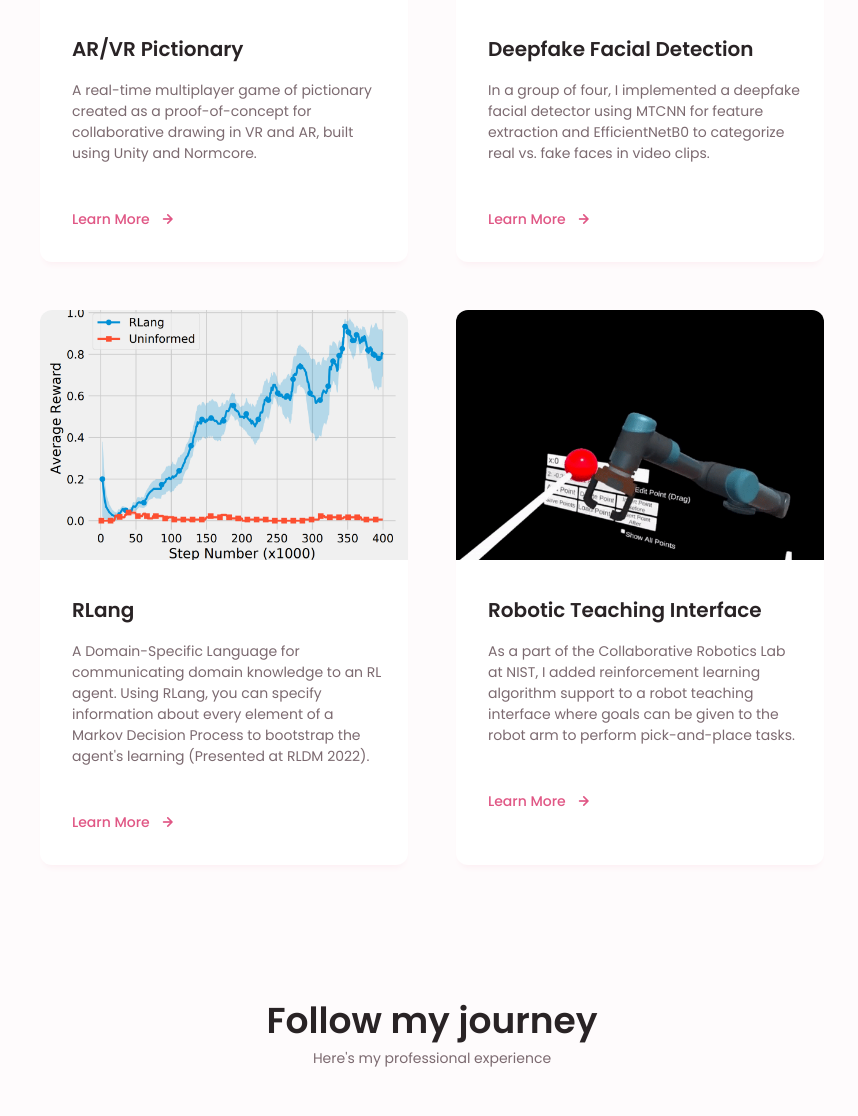
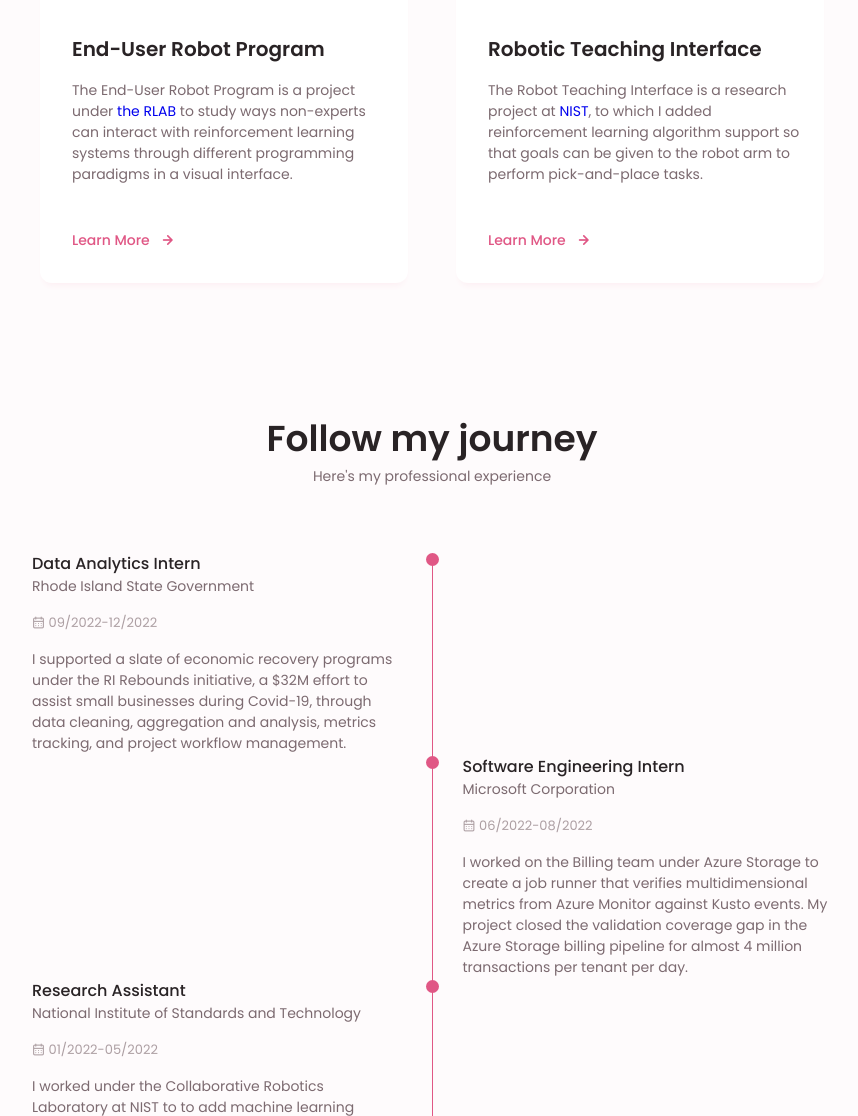
Before and after one commit to jennjwang/jennjwang.github.io, a PHP site: page / in a window 1280 px wide. Shown: the part 2404-3520 px from the top of the page, without its empty margins (208-1066 px from the left). Run offline with PHP 8.4, Linux system fonts and the light colour scheme; some libraries are stand-ins or nearby versions.

Commit message:
updated projects

```diff
--- a/assets/css/styles.css
+++ b/assets/css/styles.css
@@ -975,9 +975,9 @@ img {
     /* grid-template-columns: .5fr; */
   }
 
-  /* .project_img{
-      width: 320px;
-    } */
+  /* .project_img {
+    width: 320px;
+  } */
 
   .project_content {
     align-items: center;
--- a/index.html
+++ b/index.html
@@ -140,9 +140,9 @@
                     <img src="assets/img/about.jpg" alt="" class="about_img">
                     <div class="about_data">
                         <p class="about_description">
-                            My friends describe me in three words: curious, driven, and loud. The last one is definitely true — you'll hear my laughter roaring across the room before even meeting me (see a photo of me and Arati sharing a good chuckle XD)!
+                            My friends describe me in three words: curious, driven, and loud. The last one is definitely true — you'll hear my laughter roaring across the room before even meeting me (here's a photo of me and Arati sharing a good chuckle XD)!
                             <br></br>
-                            I describe myself as an optimist at heart and a cautionist by training. I believe technology offers new opportunities to tackle society's greatest challenges but only with the necessary guardrails to ensure safe and responsible use. This belief has guided my work, from exploring models for human-robot collaboration at NIST to researching policies that mitigate AI risks at OSTP.
+                            I describe myself as an optimist at heart and a cautionist by training. I believe technology presents opportunities to tackle society's greatest challenges but only with the necessary guardrails to ensure safe and responsible use. This belief has guided my work, from exploring models for human-robot collaboration at NIST to researching policies that mitigate AI risks at OSTP.
                         </p>
                         <div class="about_button">
                             <a download="" href="assets/pdf/jennifer_wang.pdf" class="button button--flex">
@@ -154,15 +154,15 @@
             </section>
 
             <section class="services section" id="projects">
-                <h2 class="section_title">Check out my work</h2>
-                <span class="section_subtitle">Here are some cool things I've done</span>
+                <h2 class="section_title">Check out my projects</h2>
+                <span class="section_subtitle">Here are some cool things I've worked out</span>
 
                 <div class="services_container container grid">
 
                 <!-- project 1-->
                     <div class="services_content">
                         <div>
-                            <img src="assets/img/paragon.png" alt="" class="project_img">
+                            <img src="assets/img/paragon.jpg" alt="" class="project_img">
                             <div style="padding: 1rem 1.5rem 1rem 2rem;">
                             <h3 class="services_title">Paragon Policy Fellowship</h3>
                             <p class="project_description">
@@ -187,14 +187,30 @@
                             </div>
                         </p>
                         </div>
-                        <a href="" target="_blank" class="button button-flex button-small button-link services_button" style="padding-left: 2rem;">
+                        <a href="https://mggg.github.io/VoteKit/" target="_blank" class="button button-flex button-small button-link services_button" style="padding-left: 2rem;">
+                            Learn More
+                            <i class="uil uil-arrow-right button_icon"></i>
+                        </a>
+                    </div>
+
+                    <div class="services_content">
+                        <div>
+                            <img src="assets/img/eup.jpg" alt="" class="project_img">
+                            <div style="padding: 1rem 1.5rem 1rem 2rem;">
+                            <h3 class="services_title">End-User Robot Program</h3>
+                            <p class="project_description">
+                                The End-User Robot Program is a project under <a href="http://rlab.cs.brown.edu/index.html">the RLAB</a> to study ways non-experts can interact with reinforcement learning systems through different programming paradigms in a visual interface.
+                            </div>
+                        </p>
+                        </div>
+                        <a href="https://github.com/jennjwang/eup-blockly" target="_blank" class="button button-flex button-small button-link services_button" style="padding-left: 2rem;">
                             Learn More
                             <i class="uil uil-arrow-right button_icon"></i>
                         </a>
                     </div>
 
                     <!-- project 1-->
-                    <div class="services_content">
+                    <!-- <div class="services_content">
                         <div>
                             <img src="assets/img/arview.PNG" alt="" class="project_img">
                             <div style="padding: 1rem 1.5rem 1rem 2rem;">
@@ -208,10 +224,10 @@
                             Learn More
                             <i class="uil uil-arrow-right button_icon"></i>
                         </a>
-                    </div>
+                    </div> -->
 
                     <!-- project 2 -->
-                    <div class="services_content">
+                    <!-- <div class="services_content">
                         <div>
                             <img src="assets/img/sample_dataset.png" alt="" class="project_img">
                             <div style="padding: 1rem 1.5rem 1rem 2rem;">
@@ -225,19 +241,10 @@
                             Learn More
                             <i class="uil uil-arrow-right button_icon"></i>
                         </a>
-                        <!-- <div class="services_modal">
-                            <div class="services_modal-content">
-                                <h4 class="services_modal-title">Project 1</h4>
-                                <p>
-                                    fwoifhwoihfiowhfoiw
-                                </p>
-                                <i class="uil uil-times services_modal-close"></i>
-                            </div>
-                        </div> -->
-                    </div>
+                    </div> -->
 
                     <!-- project 3 -->
-                    <div class="services_content">
+                    <!-- <div class="services_content">
                         <div>
                             <img src="assets/img/rlang.png" alt="" class="project_img">
                             <div style="padding: 1rem 1.5rem 1rem 2rem;">
@@ -252,7 +259,7 @@
                             <i class="uil uil-arrow-right button_icon"></i>
                         </a>
 
-                    </div>
+                    </div> -->
 
                     <!-- project 4 -->
                     <div class="services_content">
@@ -261,7 +268,7 @@
                             <div style="padding: 1rem 1.5rem 1rem 2rem;">
                             <h3 class="services_title">Robotic Teaching Interface</h3>
                             <p class="project_description">
-                                As a part of the Collaborative Robotics Lab at NIST, I added reinforcement learning algorithm support to a robot teaching interface where
+                                The Robot Teaching Interface is a research project at <a href="https://www.nist.gov/collaborative-robots">NIST</a>, to which I added reinforcement learning algorithm support so that
                                 goals can be given to the robot arm to perform pick-and-place tasks.
                             </div>
                         </p>
```
Also changed, not shown: assets/img/eup.jpg (added), assets/img/eup1.jpg (added), assets/img/paragon.jpg (added), assets/img/paragon.png (deleted), assets/img/rlang.png, assets/img/rlang1.png (added), 2 other files.
